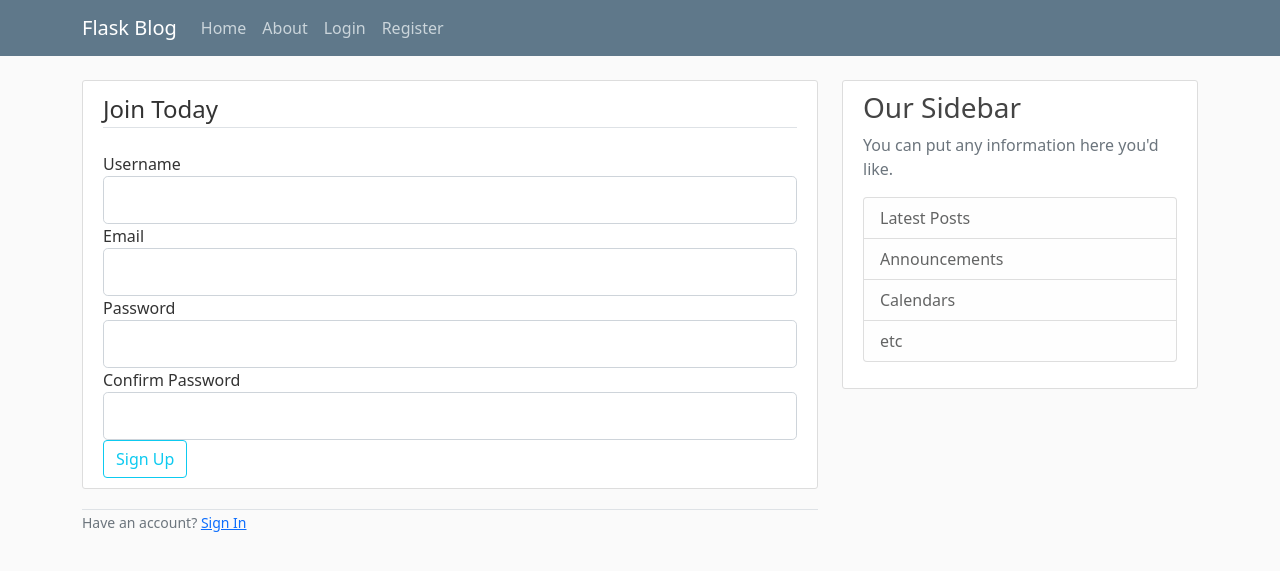
After one commit to paciFIST-Studios/web, a Flask app: page /register in a window 1280 px wide. The commit adds this page. Shown: the top 571 px of the page. Run offline with Flask 2, Linux system fonts and the light colour scheme.

Commit message:
1. Added code for registering a user and logging in
layout.html - update top navigation links; add error messages for the different login/registration fields.  Forms that inherit from layout will be able to show these warning messages

login.html - added
register.html - added
forms.py - added

flask_blog.py - changed path of home page; now reading in secret key from file (file is not in depot); added login and registration paths

```diff
--- a/flask_blog.py
+++ b/flask_blog.py
@@ -1,6 +1,15 @@
 
-from flask import Flask, render_template, url_for
+from flask import Flask, render_template, url_for, flash, redirect
+from forms import RegistrationForm, LoginForm
+
 app = Flask(__name__)
+app.config['SECRET_KEY'] = None
+
+with open('secret_key') as infile:
+    app.config['SECRET_KEY'] = infile.read()
+    if not app.config['SECRET_KEY']:
+        print('WARNING! Could not access secret key')
+
 
 posts = [
     {
@@ -19,7 +28,7 @@ posts = [
 
 
 @app.route('/')
-def hello_world():
+def home():
     return render_template('home.html', posts=posts, title=None)
 
 
@@ -28,5 +37,26 @@ def about():
     return render_template('about.html', title='Sexy')
 
 
+@app.route('/register', methods=['GET', 'POST'])
+def register():
+    form = RegistrationForm()
+    if form.validate_on_submit():
+        flash(f'Account created for "{ form.username.data }."', 'success')
+        return redirect(url_for('home'))
+    return render_template('register.html', title='Register', form=form)
+
+
+@app.route('/login', methods=['GET', 'POST'])
+def login():
+    form = LoginForm()
+    if form.validate_on_submit():
+        if form.email.data == 'admin@blog.com' and form.password.data == 'admin0':
+            flash(f'Welcome back { form.email.data }', 'success')
+            return redirect(url_for('home'))
+        else:
+            flash('Login unsuccessful.  Please check username and password', 'danger')
+    return render_template('login.html', title='Login', form=form)
+
+
 if __name__ == '__main__':
     app.run(debug=True)
--- /dev/null
+++ b/forms.py
@@ -0,0 +1,31 @@
+from flask_wtf import FlaskForm
+from wtforms import StringField, PasswordField, SubmitField, BooleanField
+from wtforms.validators import DataRequired, Length, Email, EqualTo
+
+
+class RegistrationForm(FlaskForm):
+    username = StringField('Username', validators=[
+        DataRequired(), Length(min=3, max=30)])
+
+    email = StringField('Email', validators=[
+        DataRequired(), Email()])
+
+    password = PasswordField('Password', validators=[
+        DataRequired(), Length(min=6, max=30)])
+
+    confirm_password = PasswordField('Confirm Password', validators=[
+        DataRequired(), Length(min=6, max=30), EqualTo('password')])
+
+    submit = SubmitField('Sign Up')
+
+
+class LoginForm(FlaskForm):
+    email = StringField('Email', validators=[
+        DataRequired(), Email()])
+
+    password = PasswordField('Password', validators=[
+        DataRequired(), Length(min=6, max=30)])
+
+    remember_login = BooleanField('Remember Me')
+
+    submit = SubmitField('Login')
--- a/templates/layout.html
+++ b/templates/layout.html
@@ -27,13 +27,13 @@
         </button>
         <div class="collapse navbar-collapse" id="navbarToggle">
           <div class="navbar-nav mr-auto">
-            <a class="nav-item nav-link" href="/">Home</a>
-            <a class="nav-item nav-link" href="/about">About</a>
+            <a class="nav-item nav-link" href="{{ url_for('home') }}">Home</a>
+            <a class="nav-item nav-link" href="{{ url_for('about') }}">About</a>
           </div>
           <!-- Navbar Right Side -->
           <div class="navbar-nav">
-            <a class="nav-item nav-link" href="/login">Login</a>
-            <a class="nav-item nav-link" href="/register">Register</a>
+            <a class="nav-item nav-link" href="{{ url_for('login') }}">Login</a>
+            <a class="nav-item nav-link" href="{{ url_for('register') }}">Register</a>
           </div>
         </div>
       </div>
@@ -44,6 +44,17 @@
   <main role="main" class="container">
     <div class="row">
       <div class="col-md-8">
+        <!-- Here, we're adding in the flashed messages, which we're displaying on user creation -->
+        {% with messages = get_flashed_messages(with_categories=true) %}
+          {% if messages %}
+            {% for category, message in messages %}
+              <div class="alert alert-{{ category }}">
+                {{ message }}
+              </div>
+            {% endfor %}
+          {% endif %}
+        {% endwith %}
+
         {% block content %}{% endblock %}
       </div>
       <div class="col-md-4">
--- /dev/null
+++ b/templates/register.html
@@ -0,0 +1,79 @@
+{% extends "layout.html" %}
+{% block content %}
+  <div class="content-section">
+    <form method="post" action="">
+
+      <!-- adds CFR (cross-site forgery) token, as a security measure-->
+      {{ form.hidden_tag() }}
+      <fieldset class="form-group">
+        <legend class="border-bottom mb-4">Join Today</legend>
+        <!-- username -->
+        <div class="form-group">
+          {{ form.username.label(class="form-control-label") }}
+          {% if form.username.errors%}
+            {{ form.username(class="form-control form-control-lg is-invalid") }}
+            <div class="invalid-feedback">
+              {% for error in form.username.errors %}
+                <span>{{ error }}</span>
+              {% endfor %}
+            </div>
+          {% else %}
+            {{ form.username(class="form-control form-control-lg") }}
+          {% endif %}
+        </div>
+        <!-- email -->
+        <div class="form-group">
+          {{ form.email.label(class="form-control-label") }}
+          {% if form.email.errors%}
+            {{ form.email(class="form-control form-control-lg is-invalid") }}
+            <div class="invalid-feedback">
+              {% for error in form.email.errors %}
+                <span>{{ error }}</span>
+              {% endfor %}
+            </div>
+          {% else %}
+            {{ form.email(class="form-control form-control-lg") }}
+          {% endif %}
+        </div>
+        <!-- password -->
+        <div class="form-group">
+          {{ form.password.label(class="form-control-label") }}
+          {% if form.password.errors%}
+            {{ form.password(class="form-control form-control-lg is-invalid") }}
+            <div class="invalid-feedback">
+              {% for error in form.password.errors %}
+                <span>{{ error }}</span>
+              {% endfor %}
+            </div>
+          {% else %}
+            {{ form.password(class="form-control form-control-lg") }}
+          {% endif %}
+        </div>
+        <!-- confirm password -->
+        <div class="form-group">
+          {{ form.confirm_password.label(class="form-control-label") }}
+          {% if form.confirm_password.errors%}
+            {{ form.confirm_password(class="form-control form-control-lg is-invalid") }}
+            <div class="invalid-feedback">
+              {% for error in form.confirm_password.errors %}
+                <span>{{ error }}</span>
+              {% endfor %}
+            </div>
+          {% else %}
+            {{ form.confirm_password(class="form-control form-control-lg") }}
+          {% endif %}
+        </div>
+        <!-- submit button -->
+        <div class="form-group">
+          {{ form.submit(class="btn btn-outline-info") }}
+        </div>
+      </fieldset>
+    </form>
+  </div>
+  <!-- Let user sign in if they already have an account -->
+  <div class="border-top pd-3">
+    <small class="text-muted">
+      Have an account? <a class="ml-2" href="{{ url_for('login') }}">Sign In</a>
+    </small>
+  </div>
+{% endblock content %}
```
Also changed, not shown: templates/login.html (added, +61 -0 lines).
